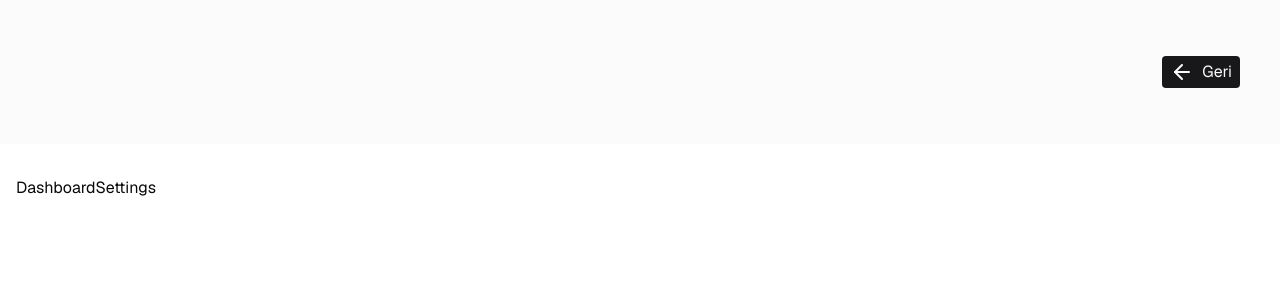
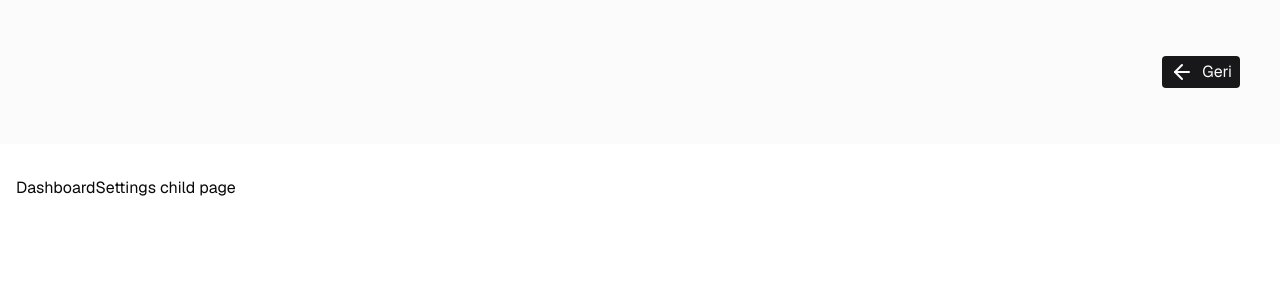
Before and after one commit to yigityalim/catering, a Next.js app: page /dashboard/settings/1 in a window 1280 px wide. Shown: the top 300 px of the page. Built offline with nearby package versions, Linux system fonts and the light colour scheme.

Commit message:
ufak bir düzeltme

```diff
--- a/src/app/(dashboard)/dashboard/settings/[child]/page.tsx
+++ b/src/app/(dashboard)/dashboard/settings/[child]/page.tsx
@@ -1,3 +1,3 @@
 export default function DashboardSettings() {
-  return <div>DashboardSettings</div>;
+  return <div>DashboardSettings child page</div>;
 }
```
